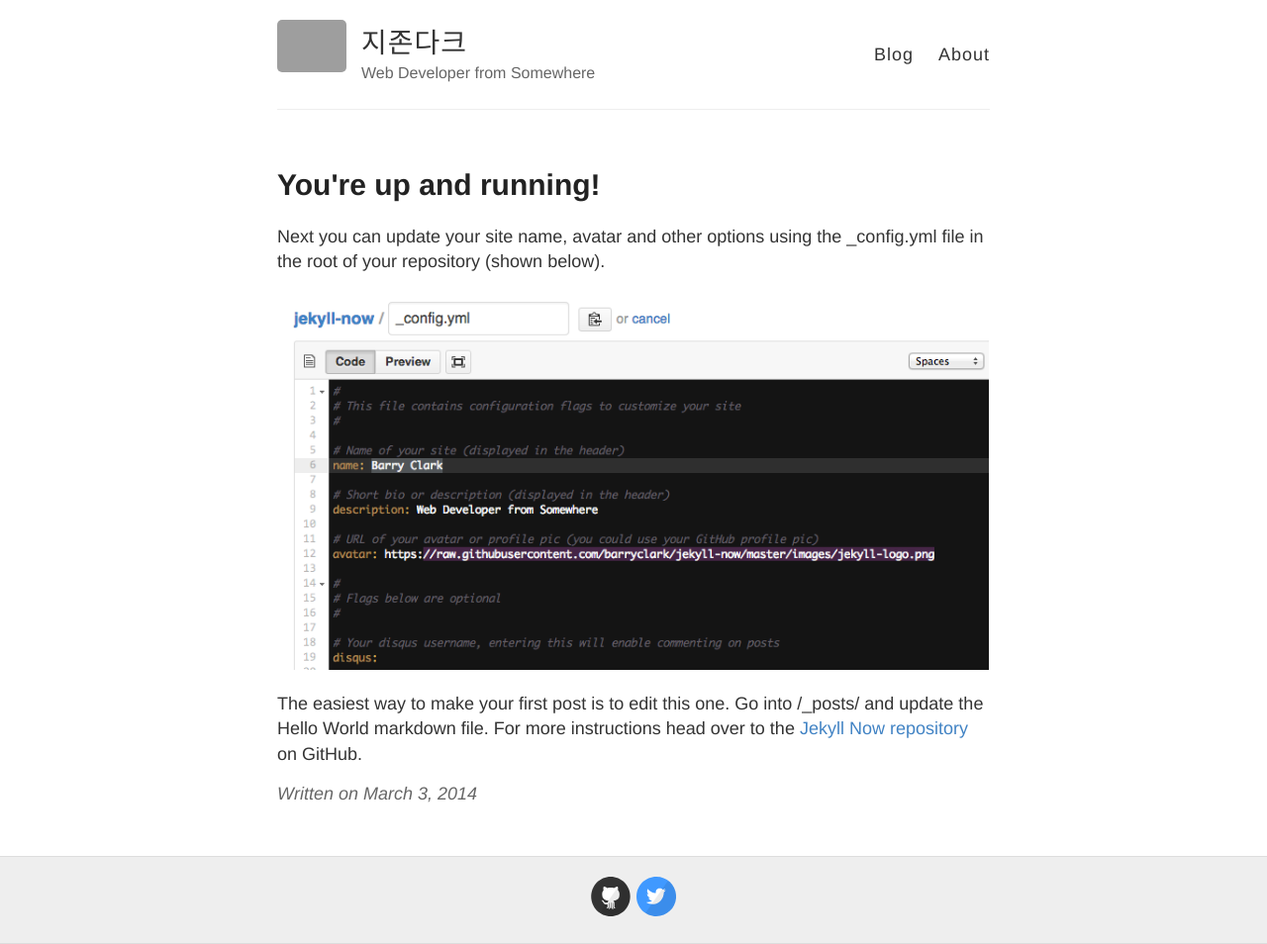
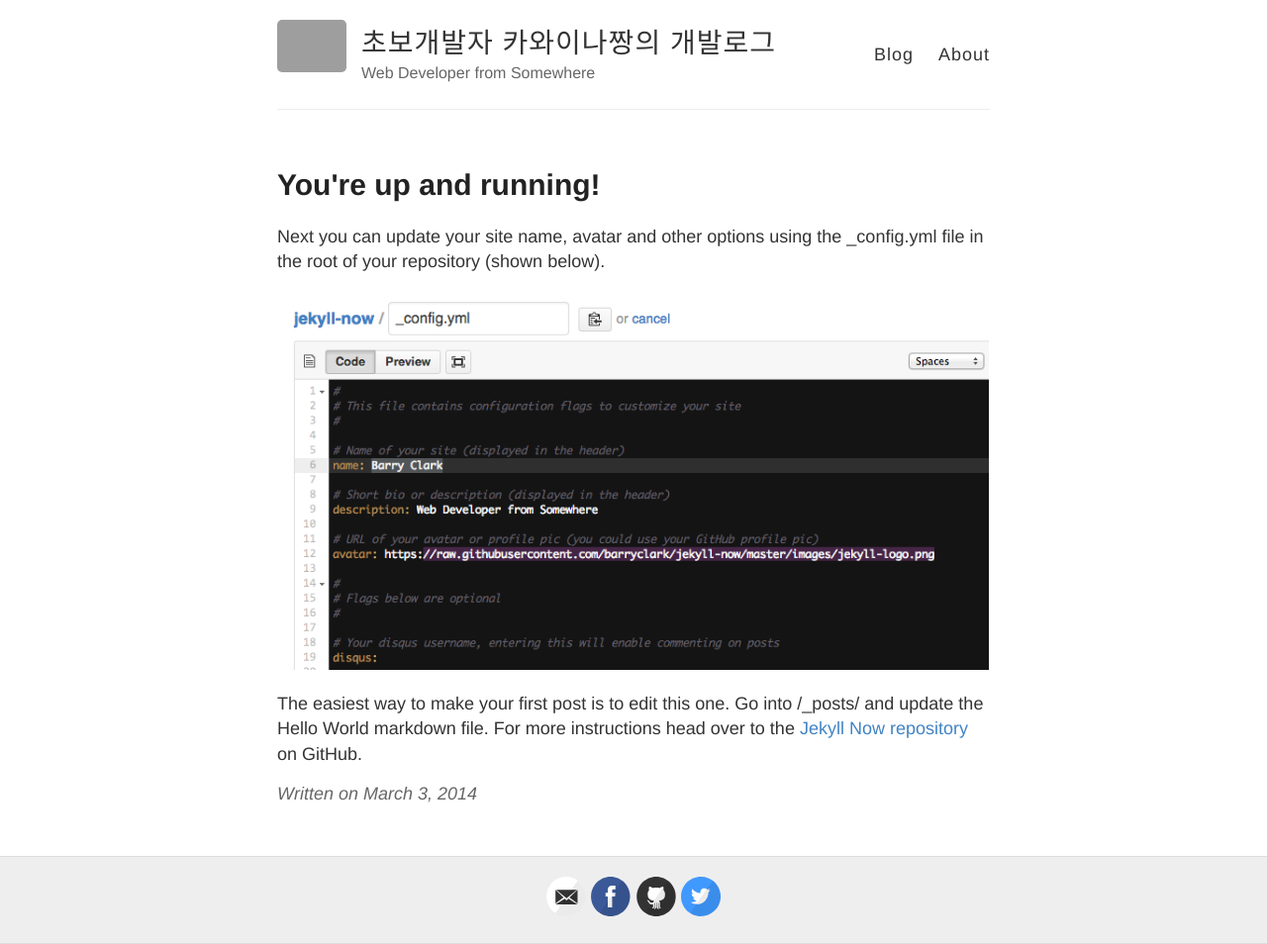
Before and after one commit to inhaseo/inhaseo.github.io, a Jekyll site: the page built from _posts/2014-3-3-Hello-World.md, in a window 1280 px wide. Shown: the whole page at 99% size. Built offline with Jekyll 4.4.1, drawn with Linux system fonts in a browser that asks for light colours; part of the change alters nothing that is shown; grey boxes are pictures that could not be loaded.

Commit message:
Update _config.yml

```diff
--- a/_config.yml
+++ b/_config.yml
@@ -3,7 +3,7 @@
 #
 
 # Name of your site (displayed in the header)
-name: 지존다크
+name: 초보개발자 카와이나짱의 개발로그
 
 # Short bio or description (displayed in the header)
 description: Web Developer from Somewhere
@@ -18,15 +18,15 @@ avatar: https://raw.githubusercontent.com/barryclark/jekyll-now/master/images/je
 # Includes an icon in the footer for each username you enter
 footer-links:
   dribbble:
-  email:
-  facebook:
+  email: seoinha4964@gmail.com
+  facebook: what.ina.luvs
   flickr:
   github: inhaseo
   instagram:
   linkedin:
   pinterest:
   rss: # just type anything here for a working RSS icon
-  twitter: jekyllrb
+  twitter: what_ina_luvs
   stackoverflow: # your stackoverflow profile, e.g. "users/50476/bart-kiers"
   youtube: # channel/<your_long_string> or user/<user-name>
   googleplus: # anything in your profile username that comes after plus.google.com/
```
